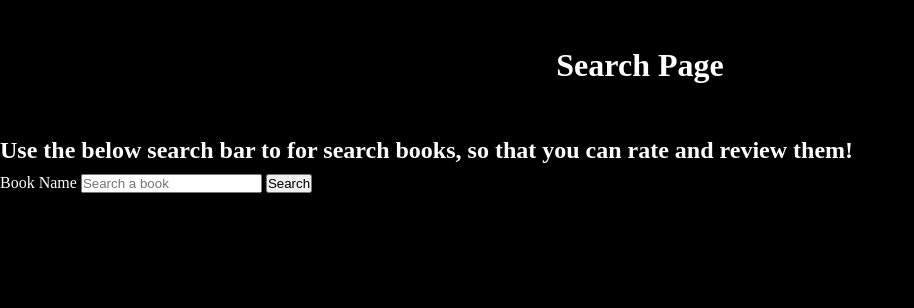
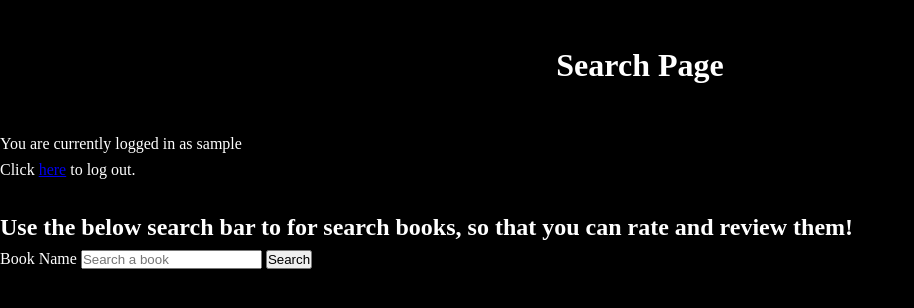
Before and after one commit to ksrksr663/bookreviews, a Flask app: page /search in a window 1280 px wide. Shown: the top 308 px of the page, without its empty margins (0-914 px from the left). Run offline with Flask 2, Linux system fonts and the light colour scheme; the visitor is signed in with stand-in values (Sample User, id 1).

Commit message:
add log out functionality

```diff
--- a/application.py
+++ b/application.py
@@ -85,7 +85,8 @@ def login_process():
 
     # looks like the user has the right username and password, so let the user be logged in
     session["is_logged_in"] = True
-    return render_template("success.html", foo="logged", username=username)
+    session["username"] = username  # set the username key to the value of the current username
+    return render_template("success.html", foo="logged in", username=username)
 
 
 @app.route("/search")
@@ -93,11 +94,18 @@ def search():
     # first check if the user is logged in
     if session.get("is_logged_in") is False:  # the user is not logged in
         return render_template("error.html", not_logged_in=True)
+    if session.get("is_logged_in") is None:  # the user is not logged in
+        return render_template("error.html", not_logged_in=True)
 
-    return render_template("search.html")
+    return render_template("search.html", username=session.get("username"))
 
 
-
+@app.route("/log_out")
+def log_out():
+    """ log the user out and render the success page"""
+    # session.get("is_logged_in") = False -> I think this won't work; TODO: need to clarify
+    session["is_logged_in"] = False
+    return render_template("success.html", foo="logged out", username=session.get("username"))
 
 
 if __name__ == "__main__":
--- a/templates/search.html
+++ b/templates/search.html
@@ -5,6 +5,10 @@
 {% block heading %}Search Page{% endblock %}
 
 {% block body %}
+	<p>You are currently logged in as {{ username }}</p>
+	<p>Click <a href="{{ url_for('log_out') }}">here</a> to log out.</p>
+	<br/>
+
 	<h2>Use the below search bar to for search books, so that you can rate and review them!</h2>
 
 	<form action="#" method="post">
--- a/templates/success.html
+++ b/templates/success.html
@@ -5,7 +5,7 @@
 {% block heading %}Success!{% endblock %}
 
 {% block body %}
-	<h3>Congratulations! You have successfully {{ foo }} in as {{ username}} !</h3>
+	<h3>Congratulations! You have successfully {{ foo }} as {{ username }} !</h3>
 	<p>Click the button below to go back to the homepage</p>
 	<a href="{{ url_for('index') }}"><button>Homepage</button></a>
 {% endblock %}
```
